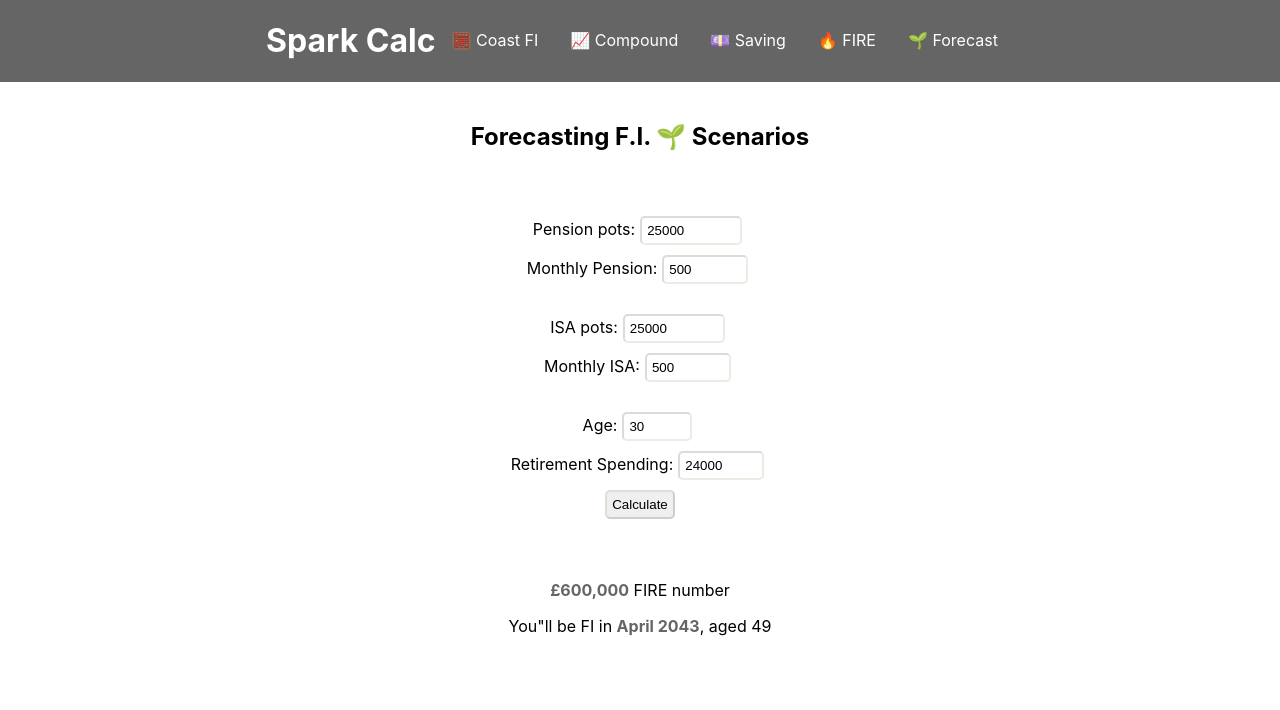
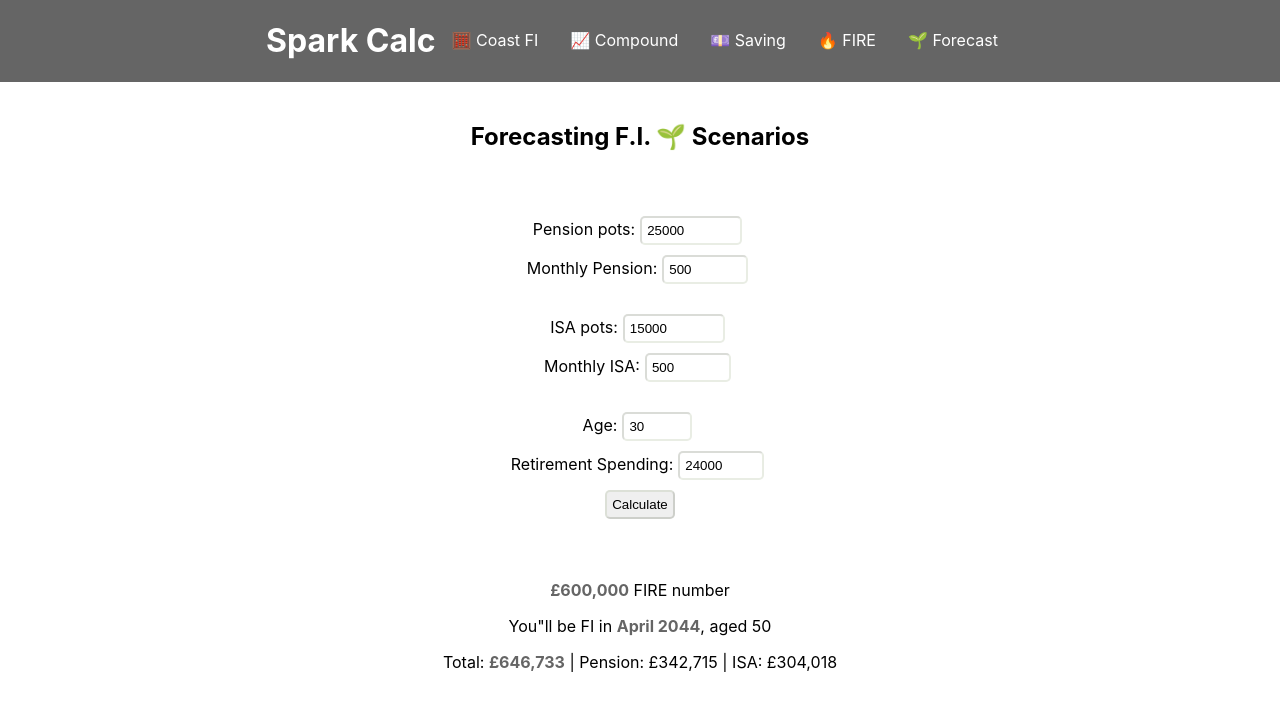
Before and after one commit to nyakeh/spark-calc, a React (Create React App) app: page /forecast in a window 1280 px wide. Shown: the top 710 px of the page. Built offline with nearby package versions, Linux system fonts and the light colour scheme.

Commit message:
Calculate end values of each pot and display figures as part of results.

```diff
--- a/src/Forecast.tsx
+++ b/src/Forecast.tsx
@@ -4,36 +4,46 @@ import "./App.css";
 
 function Forecast() {
   const [pensionPot, setPensionPot] = useState(25000);
-  const [isaPot, setIsaPot] = useState(25000);
+  const [isaPot, setIsaPot] = useState(15000);
   const [monthlyPensionContribution, setMonthlyPensionContribution] = useState(500);
   const [monthlyIsaContribution, setMonthlyIsaContribution] = useState(500);
   const [age, setAge] = useState(30);
   const [annualSpend, setAnnualSpend] = useState(24000);
 
   const [fireNumber, setFireNumber] = useState(600000);
-  const [fireAge, setFireAge] = useState(49);
-  const [fiDate, setFiDate] = useState("April 2043");
+  const [fireAge, setFireAge] = useState(50);
+  const [fiDate, setFiDate] = useState("April 2044");
+  const [endPension, setEndPension] = useState(342715);
+  const [endIsa, setEndIsa] = useState(304018);
 
   const reCalculate = (event: React.FormEvent<HTMLFormElement>) => {
     event.preventDefault();
 
     let fireTarget = annualSpend * 25;
+    setFireNumber(fireTarget);
     let annualPensionContribution = monthlyPensionContribution * 12;
     let annualIsaContribution = monthlyIsaContribution * 12;
     let tempNetWorth = pensionPot+isaPot;
+    let tempPension = pensionPot;
+    let tempIsa = isaPot;
     let yearCount = 0;
 
     while (tempNetWorth < fireTarget) {
-      let futurePensionValue = annualPensionContribution * Math.pow(1.07, 1);
-      let futureIsaValue = annualIsaContribution * Math.pow(1.07, 1);
-      tempNetWorth += futurePensionValue + annualPensionContribution + futureIsaValue + annualIsaContribution;
+      let futurePensionValue = tempPension * Math.pow(1.07, 1);
+      tempPension = futurePensionValue + annualPensionContribution;
+
+      let futureIsaValue = tempIsa * Math.pow(1.07, 1);
+      tempIsa = futureIsaValue + annualIsaContribution;
+
+      tempNetWorth = tempPension + tempIsa;
       yearCount++;
     }
+
+    setFireAge(age+yearCount);
+    setEndPension(tempPension);
+    setEndIsa(tempIsa);
     let fiDate = new Date(new Date().setFullYear(new Date().getFullYear() + yearCount));
-    let dateFormatted = fiDate.toLocaleString("default",{ month: "long", year: "numeric"});
-    setFiDate(dateFormatted);
-    setFireNumber(fireTarget);
-    setFireAge(age+yearCount);
+    setFiDate(fiDate.toLocaleString("default", { month: "long", year: "numeric" }));
   };
 
   return (
@@ -60,7 +70,7 @@ function Forecast() {
               type="number"
               value={monthlyPensionContribution}
               onChange={(e) => setMonthlyPensionContribution(Number(e.target.value))}
-              min={1}
+              min={0}
               max={10000}
             />
           </label>
@@ -81,7 +91,7 @@ function Forecast() {
               type="number"
               value={monthlyIsaContribution}
               onChange={(e) => setMonthlyIsaContribution(Number(e.target.value))}
-              min={1}
+              min={0}
               max={10000}
             />
           </label>
@@ -117,6 +127,9 @@ function Forecast() {
         <p>
           You"ll be FI in <span>{fiDate}</span>, aged {fireAge}
         </p>
+        <p>
+          Total: <span>{Pound.format(endPension+endIsa)}</span> | Pension: {Pound.format(endPension)} | ISA: {Pound.format(endIsa)}
+        </p>
       </section>
     </div>
   );
```
